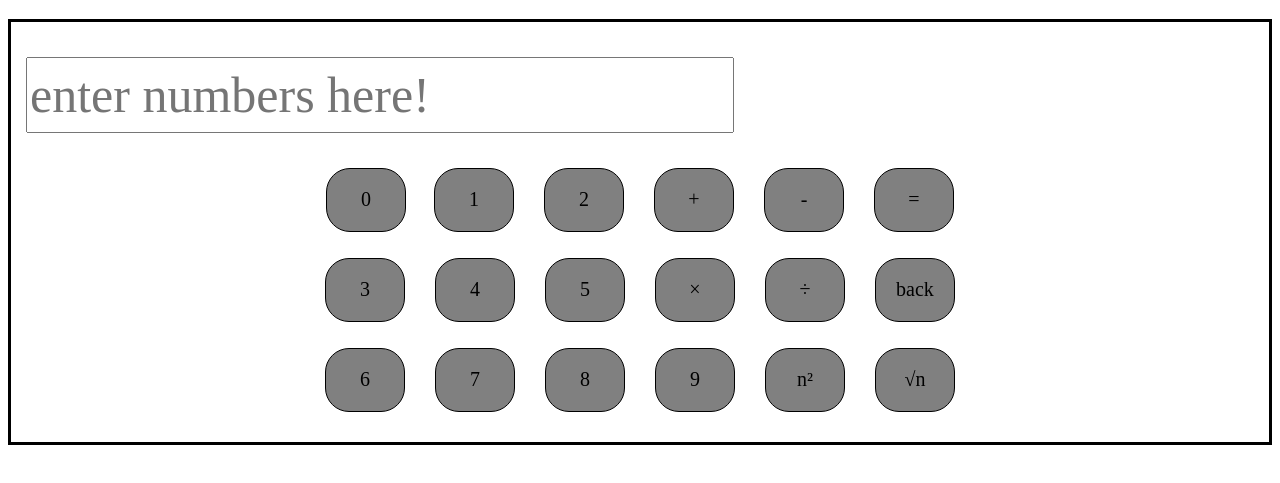
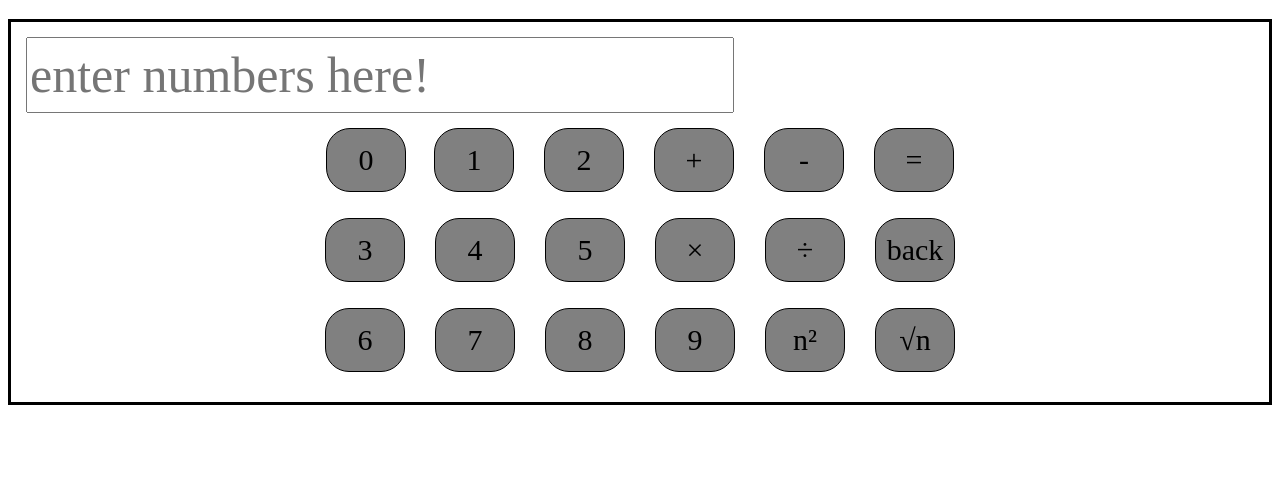
Before and after one commit to Allo128/calc., a plain HTML site: page index.html in a window 1280 px wide. Shown: the part 61-544 px from the top of the page. Drawn offline with Linux system fonts and the light colour scheme; a web font is replaced by a local one.

Commit message:
Update style.css

```diff
--- a/style.css
+++ b/style.css
@@ -12,7 +12,7 @@ h1{
   width: fit-content;
 }
 #shown{
-  margin: 20px auto;
+  margin: 0 auto;
   width: 700px;
   height: 70px;
   font-size: 50px;
@@ -32,7 +32,7 @@ button{
   margin: 12px;
   border: 1px solid black;
   border-radius: 24px;
-  font-size: 20px;
+  font-size: 30px;
   color: black;
   background-color: gray;
   text-align: center;
```
